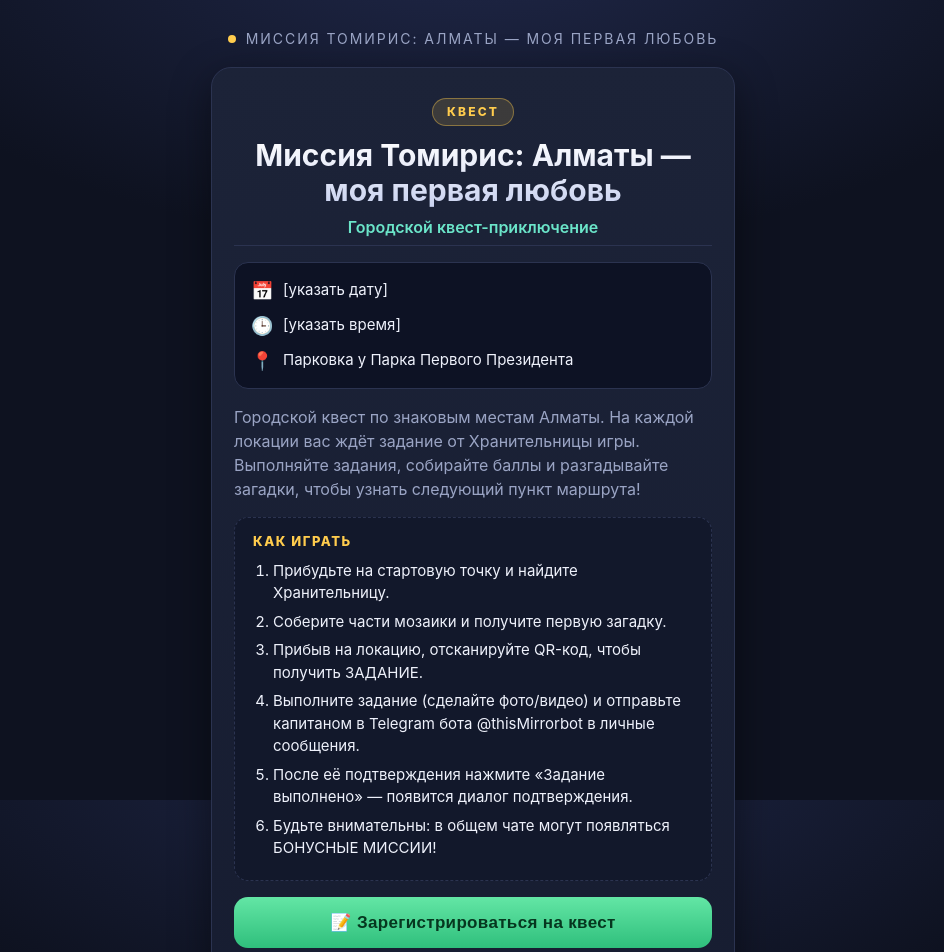
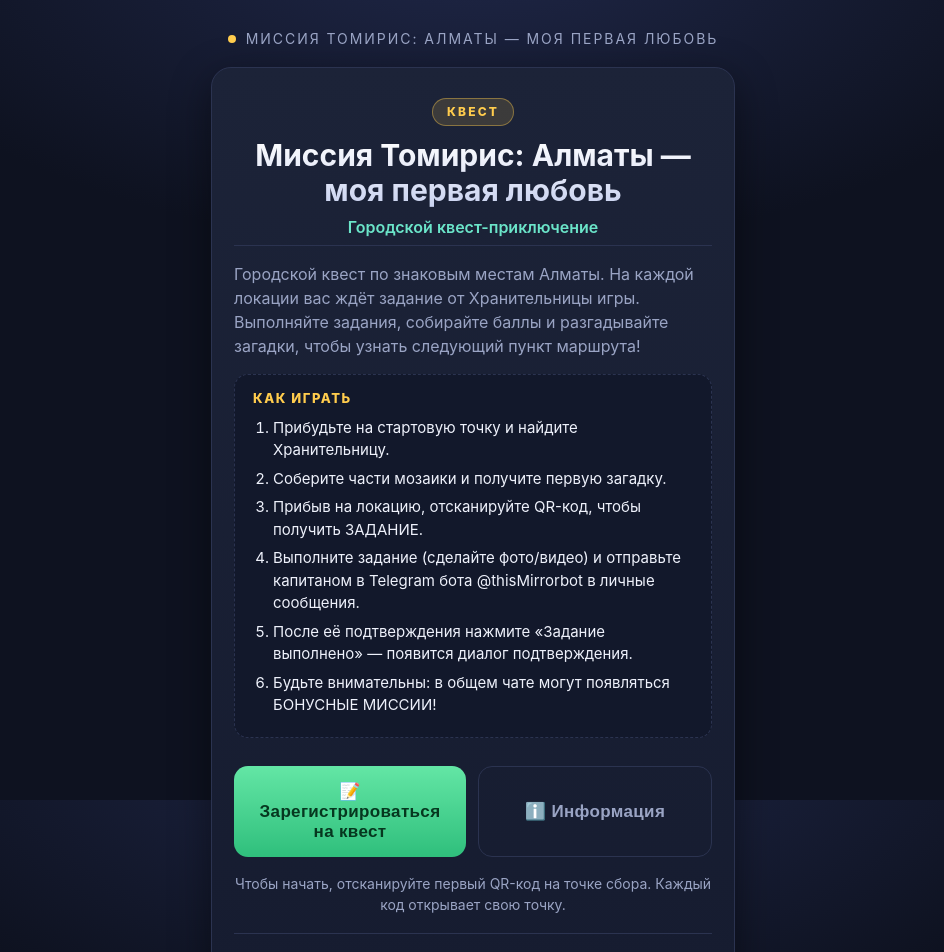
Before and after one commit to magzumAlmat/missionTomirisEvents, a React (Vite) app: page /landing in a window 1280 px wide. Shown: the top 952 px of the page, without its empty margins (167-1111 px from the left). Built offline with nearby package versions, Linux system fonts and the light colour scheme; no server answers.

Commit message:
fix: remove date/location info and personal cabinet button from main page, add Info button linking to /landing

```diff
--- a/src/pages/Start.jsx
+++ b/src/pages/Start.jsx
@@ -23,29 +23,6 @@ export default function Start() {
         {poster.tagline && <p className="poster-tagline">{poster.tagline}</p>}
       </div>
 
-      {(poster.date || poster.time || poster.place) && (
-        <div className="poster-meta">
-          {poster.date && (
-            <div className="meta-item">
-              <span className="meta-ico">📅</span>
-              <span>{poster.date}</span>
-            </div>
-          )}
-          {poster.time && (
-            <div className="meta-item">
-              <span className="meta-ico">🕒</span>
-              <span>{poster.time}</span>
-            </div>
-          )}
-          {poster.place && (
-            <div className="meta-item">
-              <span className="meta-ico">📍</span>
-              <span>{poster.place}</span>
-            </div>
-          )}
-        </div>
-      )}
-
       <p className="muted poster-intro">{QUEST.intro}</p>
 
       {Array.isArray(poster.howTo) && poster.howTo.length > 0 && (
@@ -61,13 +38,14 @@ export default function Start() {
 
       {HAS_BACKEND && null}
 
-      <button className="btn green" onClick={() => navigate("/register")}>
-        📝 Зарегистрироваться на квест
-      </button>
-
-      <button className="btn ghost mt" onClick={() => navigate("/profile")}>
-        ✨ Личный кабинет
-      </button>
+      <div className="btn-row">
+        <button className="btn green" onClick={() => navigate("/register")}>
+          📝 Зарегистрироваться на квест
+        </button>
+        <button className="btn ghost" onClick={() => navigate("/landing")}>
+          ℹ️ Информация
+        </button>
+      </div>
 
       <p className="center muted small-note">
         Чтобы начать, отсканируйте первый QR-код на точке сбора. Каждый код
--- a/src/styles.css
+++ b/src/styles.css
@@ -1048,3 +1048,15 @@ table.board tr:last-child td {
   0%, 100% { box-shadow: 0 0 0px rgba(255, 107, 157, 0); }
   50%       { box-shadow: 0 0 18px rgba(255, 107, 157, 0.4); }
 }
+
+/* Ряд кнопок на главной */
+.btn-row {
+  display: flex;
+  gap: 12px;
+  margin-top: 16px;
+  flex-wrap: wrap;
+}
+.btn-row .btn {
+  flex: 1;
+  min-width: 140px;
+}
```
